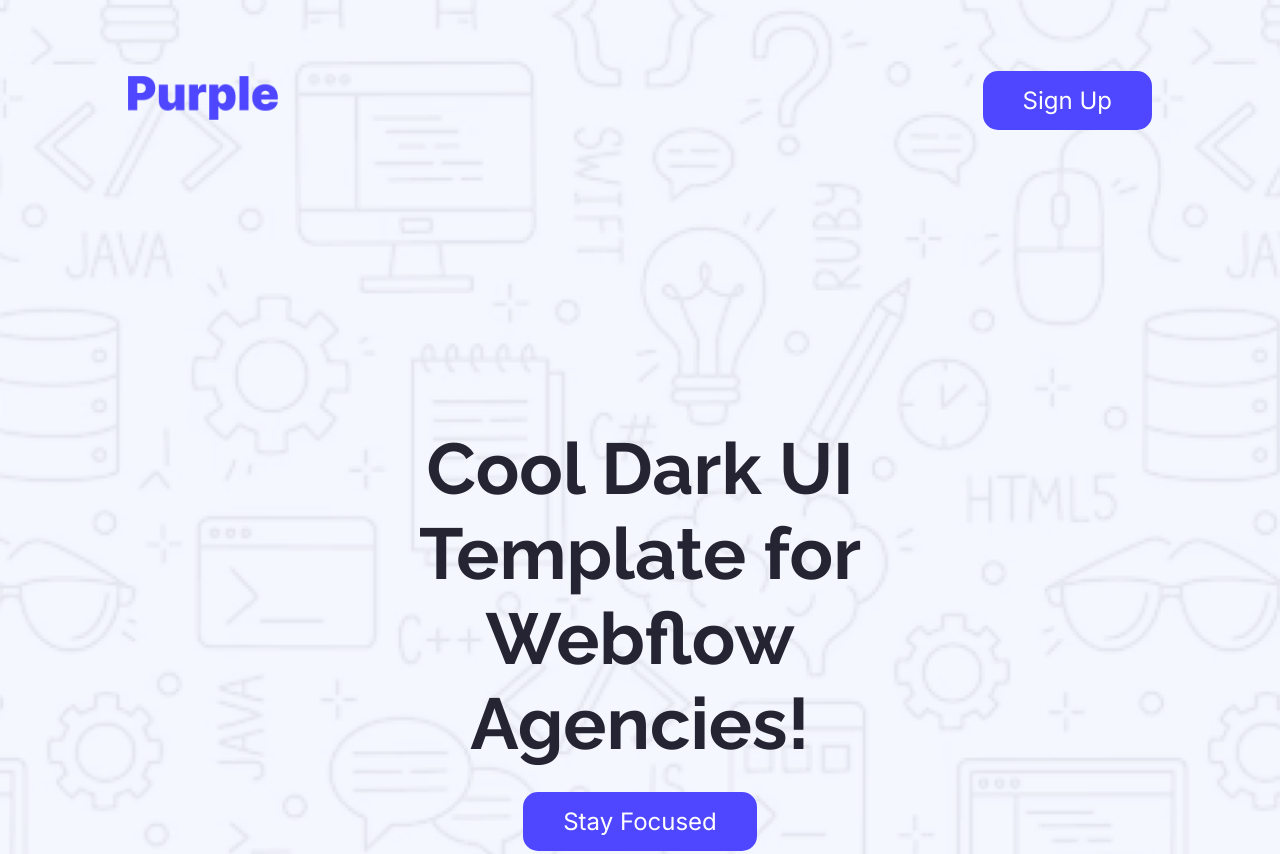
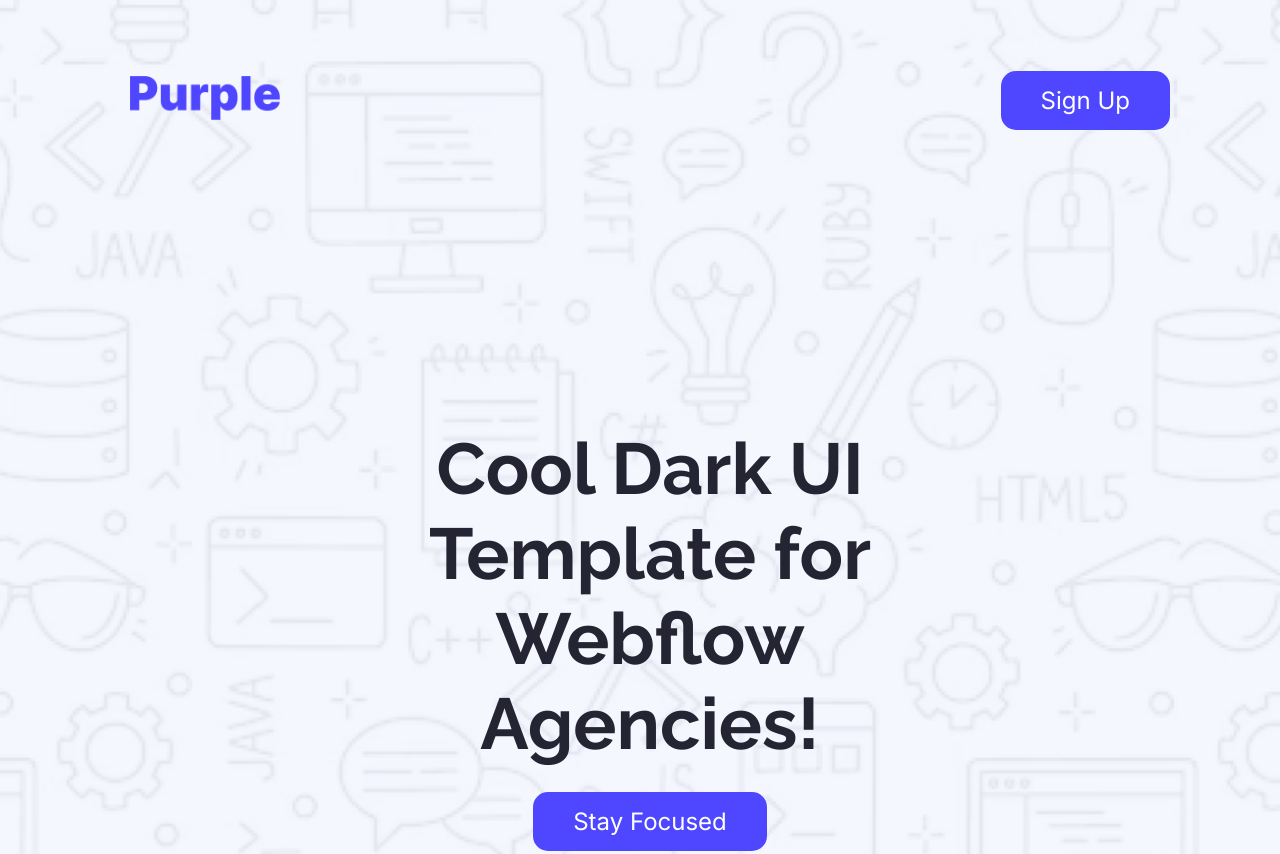
Before and after one commit to theonlyrizal/PH12-A01-by-Rizal, a plain HTML site: page index.html in a window 1280 px wide. Shown: the top 854 px of the page. Drawn offline with Linux system fonts and the light colour scheme.

Commit message:
Dimensional fixes in styling

```diff
--- a/styles/style.css
+++ b/styles/style.css
@@ -76,11 +76,13 @@ button:hover {
 
 .father-div {
   width: 100%;
+  min-width: 1300px;
   background-color: var(--primary-surface);
 }
 
 .header {
   width: 100%;
+  min-height: 100vh;
   display: block;
   background-image: url(../assets/hero-bg.png);
   background-repeat: no-repeat;
```
